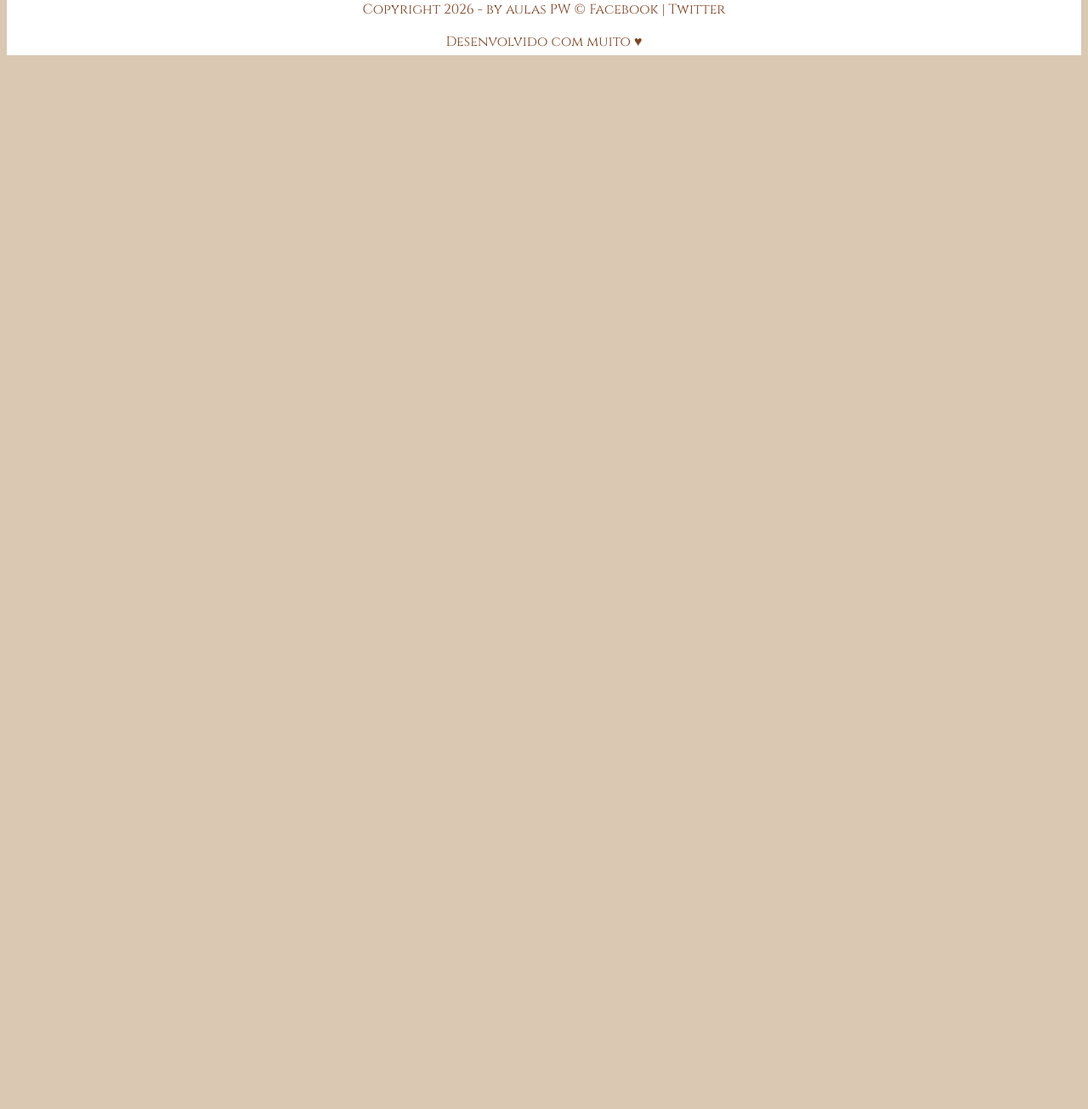
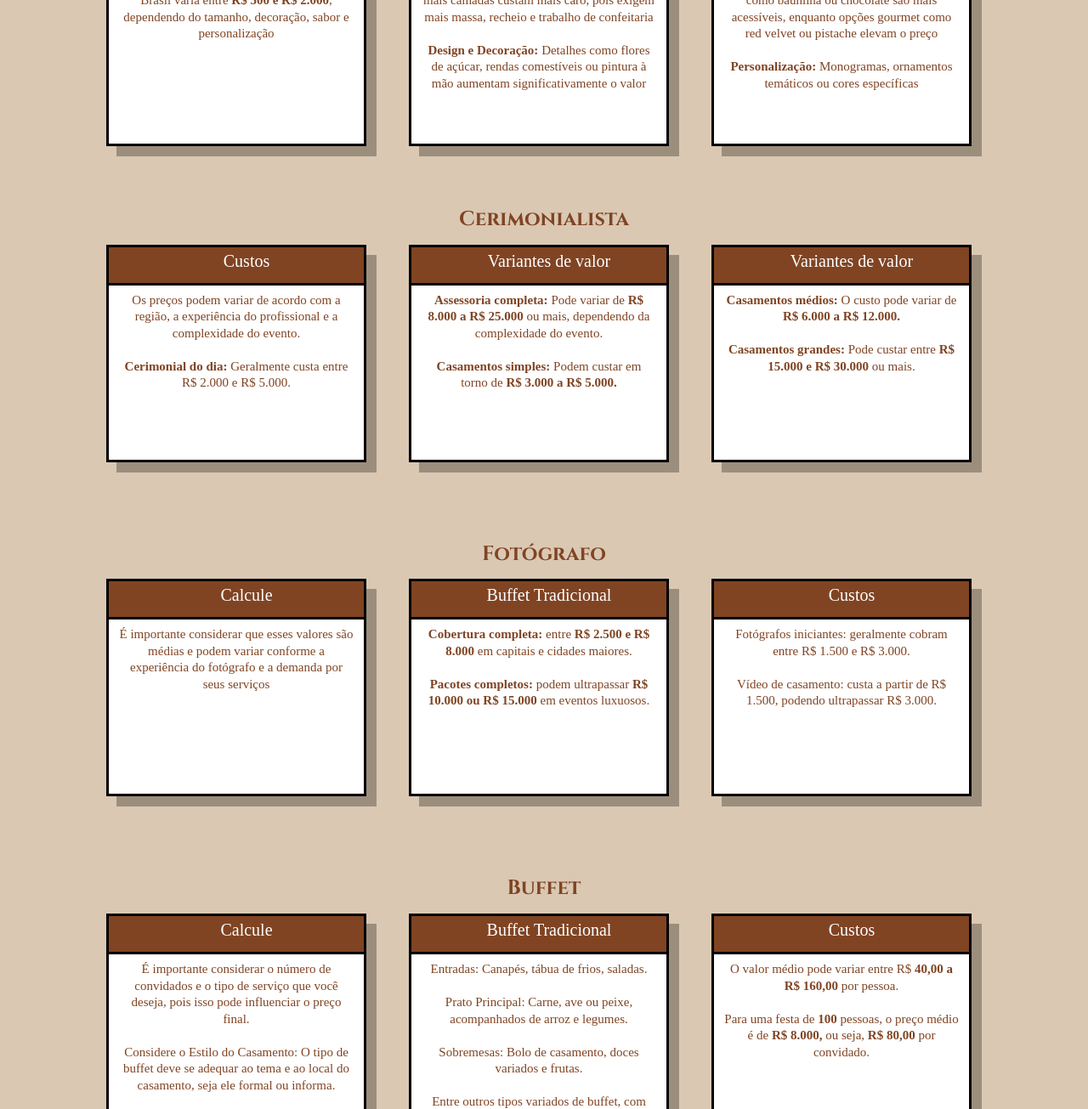
Before and after one commit to Yass-slc/Projeto-Info-clothing, a website: page front-end/Precos.html in a window 1280 px wide. Shown: the part 1591-2896 px from the top of the page at 85% size. Before the commit the page ends 1664 px from the top, so only its background shows below. Drawn offline with Linux system fonts and the light colour scheme; a web font is replaced by a local one.

Commit message:
panetone

```diff
--- a/front-end/CSS/Precos.css
+++ b/front-end/CSS/Precos.css
@@ -167,3 +167,31 @@ h1{
    justify-content: center;
 
 }
+
+.bulbassaur{
+  display: flex;
+   gap: 50px;
+   justify-content: center;
+
+}
+
+.charmander{
+  display: flex;
+   gap: 50px;
+   justify-content: center;
+
+}
+
+.pikachu{
+  display: flex;
+   gap: 50px;
+   justify-content: center;
+
+}
+
+.evee{
+  display: flex;
+   gap: 50px;
+   justify-content: center;
+
+}
--- a/front-end/Precos.html
+++ b/front-end/Precos.html
@@ -61,7 +61,7 @@
   <br>
 
 
-
+<!--card 01 ITENS PARA CASAR NO CIVIL-->
 <h2>Quanto custa casar no civil?</h2>
 <div class="pocoyo">
 <div class="card0">
@@ -97,15 +97,14 @@ Cerimônia fora do cartório pode ultrapassar R$ 1.500.<br>
   </div>
 </div>
 </div>
-<br><br><br>
+<br>
+<br>
+<br>
 
 
 
-
-
-
+<!--card 02 PREÇO BOLO-->
 <h2>Quanto custa casar na Igreja católica?</h2>
-
 <div class="yasmina">
 <div class="card0">
   <div class="head0">Casamento na Igreja católica</div>
@@ -147,13 +146,13 @@ enquanto paróquias de bairro ficam entre R$ 500 e R$ 1.200. Somando decoração
   </div>
 </div>
 </div>
-<br><br><br>
+<br>
+<br>
+<br>
 
 
 
-
-
-
+<!--card 03 ITENS QUE PESAM NO ORÇAMENTO-->
 <h2>Itens que mais pesam no orçamento</h2>
 <div class="vishi">
 <div class="card0">
@@ -195,6 +194,282 @@ e personalizada<br>
   </div>
 </div>
 </div>
+<br>
+<br>
+<br>
+
+
+
+<!--card 04 PREÇO BOLO-->
+<h2>MÉDIA DE PREÇOS DE BOLOS</h2>
+<div class="bulbassaur">
+<div class="card0">
+  <div class="head0">Custos</div>
+  <div class="content0">
+  O custo médio de um bolo de casamento no Brasil varia entre <b>R$ 500 e R$ 2.000</b>, dependendo do tamanho,
+   decoração, sabor e personalização<br>
+
+
+
+    <br/>
+  </div>
+</div>
+
+
+<div class="card0">
+  <div class="head0">Fatores que influenciam o preço</div>
+  <div class="content0">
+   <b>Tamanho e Camadas:</b> Bolos maiores e com mais camadas custam mais caro, pois exigem mais massa, recheio e trabalho de confeitaria
+ <br><br>
+<b>Design e Decoração:</b> Detalhes como flores de açúcar, rendas comestíveis ou pintura à mão aumentam significativamente o valor
+<br>
+
+    <br/>
+  </div>
+</div>
+
+
+
+
+<div class="card0">
+  <div class="head0">Fatores que influenciam o preço</div>
+  <div class="content0">
+   <b>Ingredientes e Sabores:</b> Sabores tradicionais como baunilha ou chocolate são mais acessíveis, enquanto opções gourmet como red velvet ou pistache elevam o preço
+ <br>
+ <br>
+<b>Personalização:</b> Monogramas, ornamentos temáticos ou cores específicas
+
+
+    <br>
+  </div>
+</div>
+</div>
+<br>
+<br>
+
+
+<!--card 05 CERIMONIALISTA-->
+<h2>Cerimonialista</h2>
+<div class="charmander">
+<div class="card0">
+  <div class="head0">Custos</div>
+  <div class="content0">
+ Os preços podem variar de acordo com a região,
+  a experiência do profissional e a complexidade do evento. <br><br>
+ <b>Cerimonial do dia:</b> Geralmente custa entre R$ 2.000 e R$ 5.000.
+
+
+    <br/>
+  </div>
+</div>
+
+
+<div class="card0">
+  <div class="head0">Variantes de valor</div>
+  <div class="content0">
+<b>Assessoria completa:</b> Pode variar de <b>R$ 8.000 a R$ 25.000</b> ou mais, dependendo da complexidade do evento.
+
+ <br><br>
+   <b>Casamentos simples:</b> Podem custar em torno de <b>R$ 3.000 a R$ 5.000.</b> <br><br>
+
+    <br/>
+  </div>
+</div>
+
+
+
+
+<div class="card0">
+  <div class="head0">Variantes de valor</div>
+  <div class="content0">
+
+  <b>Casamentos médios:</b> O custo pode variar de <b>R$ 6.000 a R$ 12.000.</b> <br><br>
+
+   <b>Casamentos grandes:</b> Pode custar entre <b>R$ 15.000 e R$ 30.000</b> ou mais.
+
+
+    <br/>
+  </div>
+</div>
+</div>
+<br>
+<br>
+<br>
+
+
+
+
+<!--card 06 Fotógrafo-->
+<h2>Fotógrafo</h2>
+<div class="evee">
+<div class="card0">
+  <div class="head0">Calcule</div>
+  <div class="content0">
+   É importante considerar que esses valores são médias e podem variar conforme a
+    experiência do fotógrafo e a demanda por seus serviços
+    <br/>
+  </div>
+</div>
+
+
+<div class="card0">
+  <div class="head0">Buffet Tradicional</div>
+  <div class="content0">
+<b>Cobertura completa:</b> entre <b>R$ 2.500 e R$ 8.000</b> em capitais e cidades maiores.
+ <br><br>
+<b>Pacotes completos:</b> podem ultrapassar <b>R$ 10.000 ou R$ 15.000</b> em eventos luxuosos.
+    <br/>
+  </div>
+</div>
+
+
+
+
+<div class="card0">
+  <div class="head0">Custos</div>
+  <div class="content0">
+Fotógrafos iniciantes: geralmente cobram entre R$ 1.500 e R$ 3.000.
+ <br><br>
+Vídeo de casamento: custa a partir de R$ 1.500, podendo ultrapassar R$ 3.000.
+
+
+
+    <br/>
+  </div>
+</div>
+</div>
+<br>
+<br>
+<br>
+
+
+
+
+<!--card 07 buffet-->
+<h2>Buffet</h2>
+<div class="pikachu">
+<div class="card0">
+  <div class="head0">Calcule</div>
+  <div class="content0">
+    É importante considerar o número de convidados e o tipo de serviço que você deseja,
+     pois isso pode influenciar o preço final.
+<br><br>
+Considere o Estilo do Casamento: O tipo de buffet deve se adequar ao tema e ao local do casamento, seja ele formal ou informa.
+
+    <br/>
+  </div>
+</div>
+
+
+<div class="card0">
+  <div class="head0">Buffet Tradicional</div>
+  <div class="content0">
+Entradas: Canapés, tábua de frios, saladas.<br><br>
+Prato Principal: Carne, ave ou peixe, acompanhados de arroz e legumes.<br><br>
+Sobremesas: Bolo de casamento, doces variados e frutas.<br><br>
+Entre outros tipos variados de buffet, com temáticas diferentes para sair do original!
+
+    <br/>
+  </div>
+</div>
+
+
+
+
+<div class="card0">
+  <div class="head0">Custos</div>
+  <div class="content0">
+O valor médio pode variar entre R$ <b>40,00 a R$ 160,00</b> por pessoa.
+ <br><br>
+
+Para uma festa de <b>100</b> pessoas, o preço médio é de <b>R$ 8.000,</b> ou seja, <b>R$ 80,00</b> por convidado.
+
+
+
+    <br/>
+  </div>
+</div>
+</div>
+<br>
+<br>
+<br>
+
+
+
+
+
+
+
+
+
+
+
+
+
+
+
+
+
+
+
+
+
+
+
+
+
+
+
+
+
+
+
+
+
+
+
+
+
+
+
+
+
+
+
+
+
+
+
+
+
+
+
+
+
+
+
+
+
+
+
+
+
+
+
+
+
+
+
+
+
+
+
+
+
+
+
+
+</div>
 <br><br><br>
 
 
```
